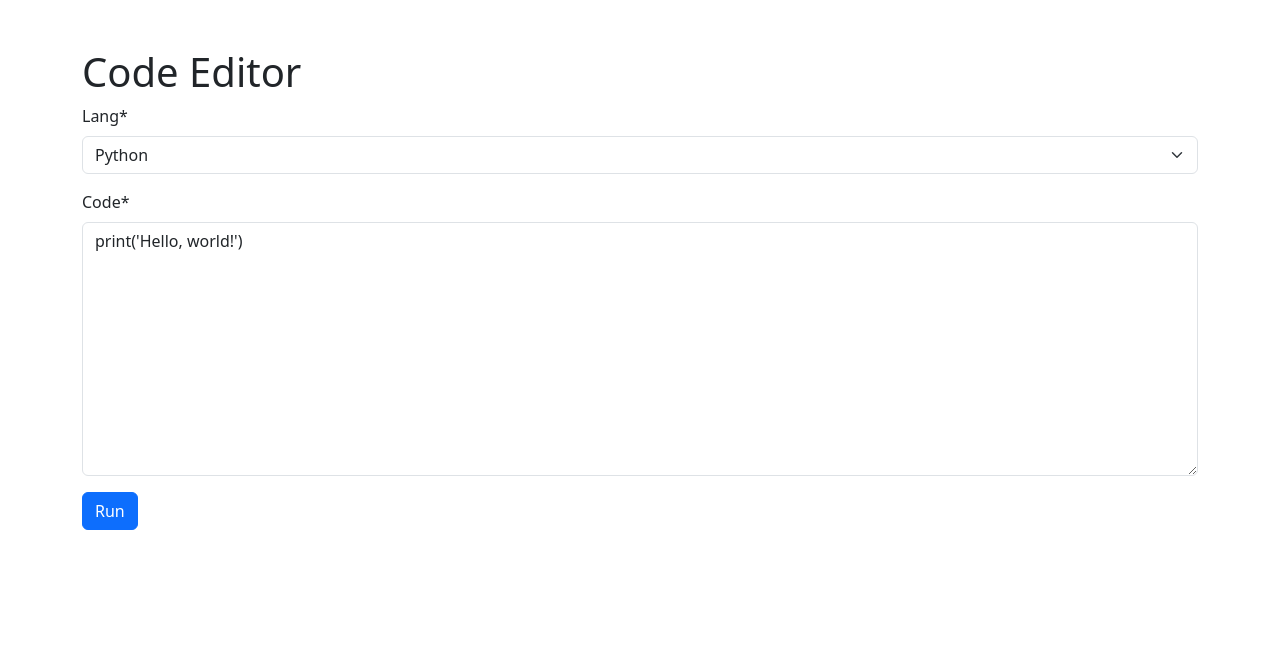
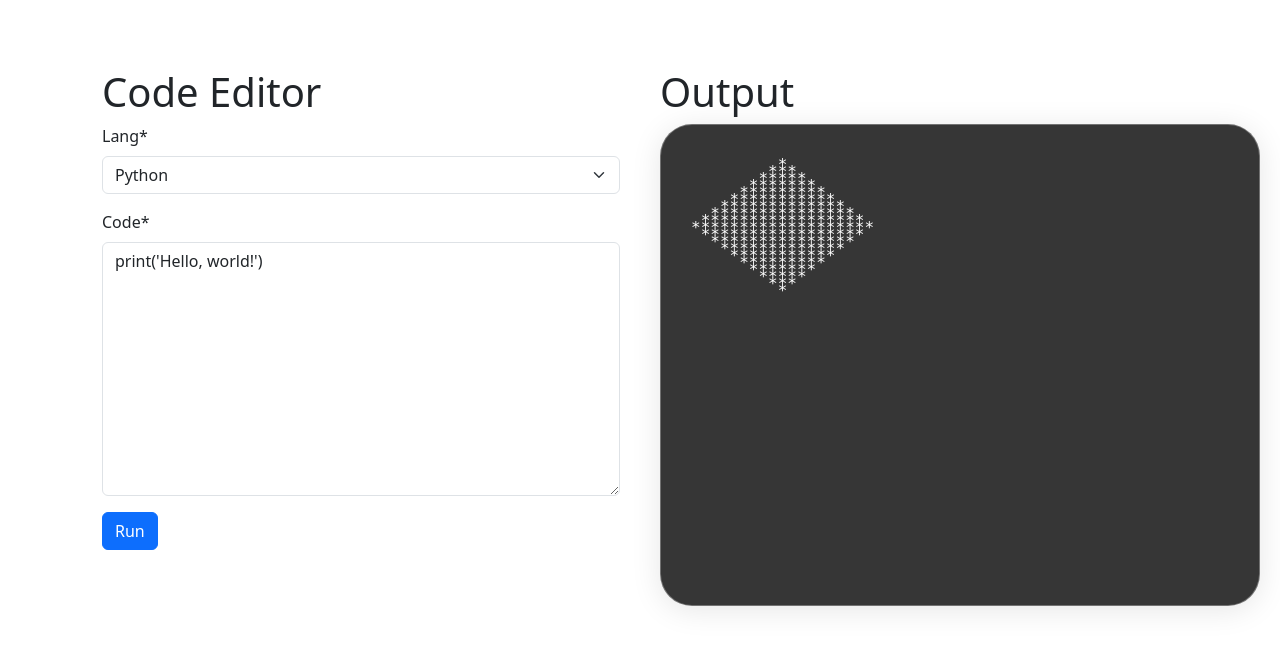
Before and after one commit to zenosaika/Code_Isekai, a Django app: page /judge_test/ in a window 1280 px wide. Shown: the part 56-705 px from the top of the page. Run offline with Django 4.2, Linux system fonts and the light colour scheme; data comes from the database, SQL or seed files in the repository; some libraries are stand-ins or nearby versions.

Commit message:
Judge0 container can't run on M1, then I use it on RapidAPI.

```diff
--- a/Code_Isekai/Judge/templates/Judge/judge_test.html
+++ b/Code_Isekai/Judge/templates/Judge/judge_test.html
@@ -2,7 +2,41 @@
 {% load crispy_forms_tags %}
 {% block content %}
 
+<style>
+    .container {
+        display: flex;
+        flex-direction: row;
+        justify-content: space-between;
+    }
+
+    .input-box {
+        width: 50%;
+        padding: 20px;
+    }
+
+    .output-box {
+        width: 50%;
+        padding: 20px;
+    }
+
+    .stdout {
+        white-space: pre;
+        line-height: 6px;
+        width: 600px;
+        height: 100%;
+        border-radius: 2rem;
+        color: white;
+        padding: 30px;
+        background: rgba(4, 4, 4, 0.8);
+        box-shadow: 0 4px 30px rgba(0, 0, 0, 0.1);
+        backdrop-filter: blur(5px);
+        -webkit-backdrop-filter: blur(5px);
+        border: 1px solid rgba(255, 255, 255, 0.3);
+    }
+</style>
+
 <div class="container py-5">
+    <div class="input-box">
         <h1>Code Editor</h1>
         <form method="POST">
             {% csrf_token %}
@@ -10,5 +44,30 @@
             <button class="btn btn-primary" type="submit">Run</button>
         </form>
     </div>
+    <div class="output-box">
+        <h1>Output</h1>
+        <div class="stdout">
+<tt>         *</tt>
+<tt>        ***</tt>
+<tt>       *****</tt>
+<tt>      *******</tt>
+<tt>     *********</tt>
+<tt>    ***********</tt>
+<tt>   *************</tt>
+<tt>  ***************</tt>
+<tt> *****************</tt>
+<tt>*******************</tt>
+<tt> *****************</tt>
+<tt>  ***************</tt>
+<tt>   *************</tt>
+<tt>    ***********</tt>
+<tt>     *********</tt>
+<tt>      *******</tt>
+<tt>       *****</tt>
+<tt>        ***</tt>
+<tt>         *</tt>
+        </div>
+    </div>
+</div>
 
 {% endblock %}
--- a/Code_Isekai/Judge/views.py
+++ b/Code_Isekai/Judge/views.py
@@ -2,6 +2,7 @@ from django.shortcuts import render, redirect
 from django.contrib import messages
 from .forms import CodeEditorForm
 from .models import CodeEditor
+import pip._vendor.requests as requests
 
 # Create your views here.
 def judge_test(request):
@@ -9,7 +10,33 @@ def judge_test(request):
         code_editor_form = CodeEditorForm(request.POST)
         if code_editor_form.is_valid():
             code_editor_form.save()
-            messages.success(request, 'Submit the code successful. Please wait a second!')
+
+            # Create Submission
+            url = "https://judge0-ce.p.rapidapi.com/submissions"
+            querystring = {"base64_encoded":"false", "fields":"*"}
+            payload = {
+                "language_id": code_editor_form.cleaned_data['lang'],
+                "source_code": code_editor_form.cleaned_data['code'],
+                "stdin": "10"
+            }
+            headers = {
+                "content-type": "application/json",
+                "Content-Type": "application/json",
+                "X-RapidAPI-Key": "e2a57abc68msh4154133e8da5d82p1fe623jsn8ddbcf7ff31b",
+                "X-RapidAPI-Host": "judge0-ce.p.rapidapi.com"
+            }
+            response = requests.request("POST", url, json=payload, headers=headers, params=querystring)
+
+            # Get Submission
+            url = f"https://judge0-ce.p.rapidapi.com/submissions/{response.json()['token']}"
+            querystring = {"base64_encoded":"false", "fields":"*"}
+            headers = {
+                "X-RapidAPI-Key": "e2a57abc68msh4154133e8da5d82p1fe623jsn8ddbcf7ff31b",
+                "X-RapidAPI-Host": "judge0-ce.p.rapidapi.com"
+            }
+            response = requests.request("GET", url, headers=headers, params=querystring)
+
+            messages.success(request, f"RESPONSE: {response.text}")
             return redirect('/judge_test')
     try:
         code_editor = list(CodeEditor.objects.all())
```
Also changed, not shown: judge0-v1.13.0/docker-compose.yml (added, +52 -0 lines), 1 other file. Lines whose indentation alone changed are shown as unchanged.
